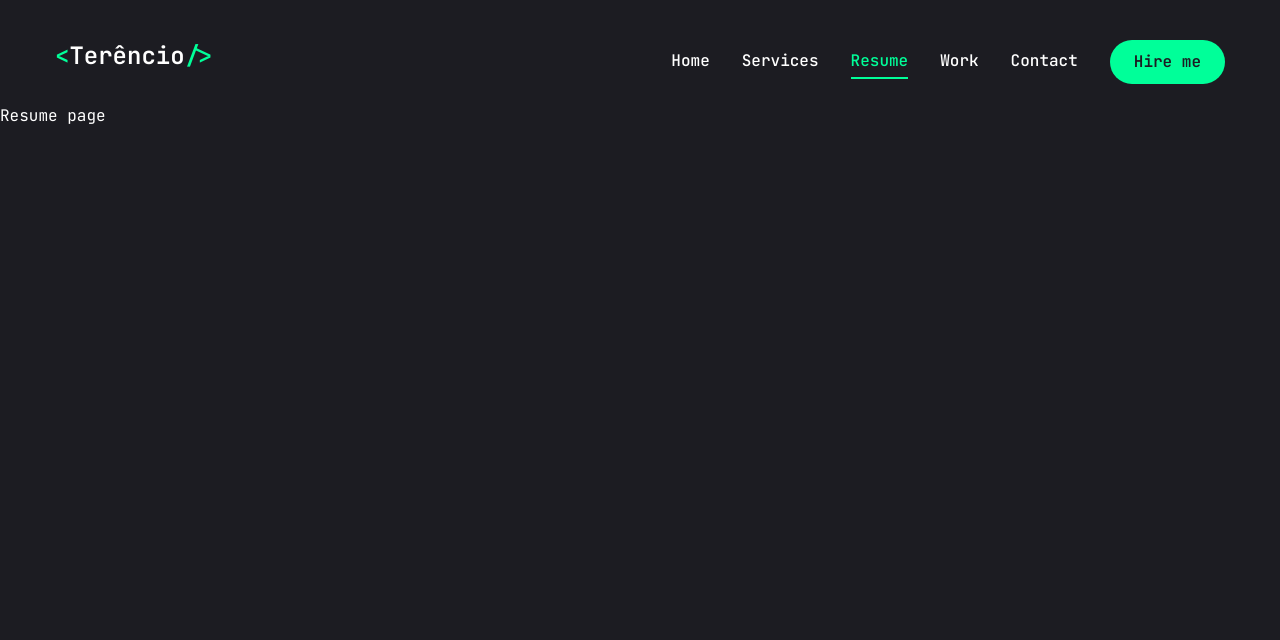
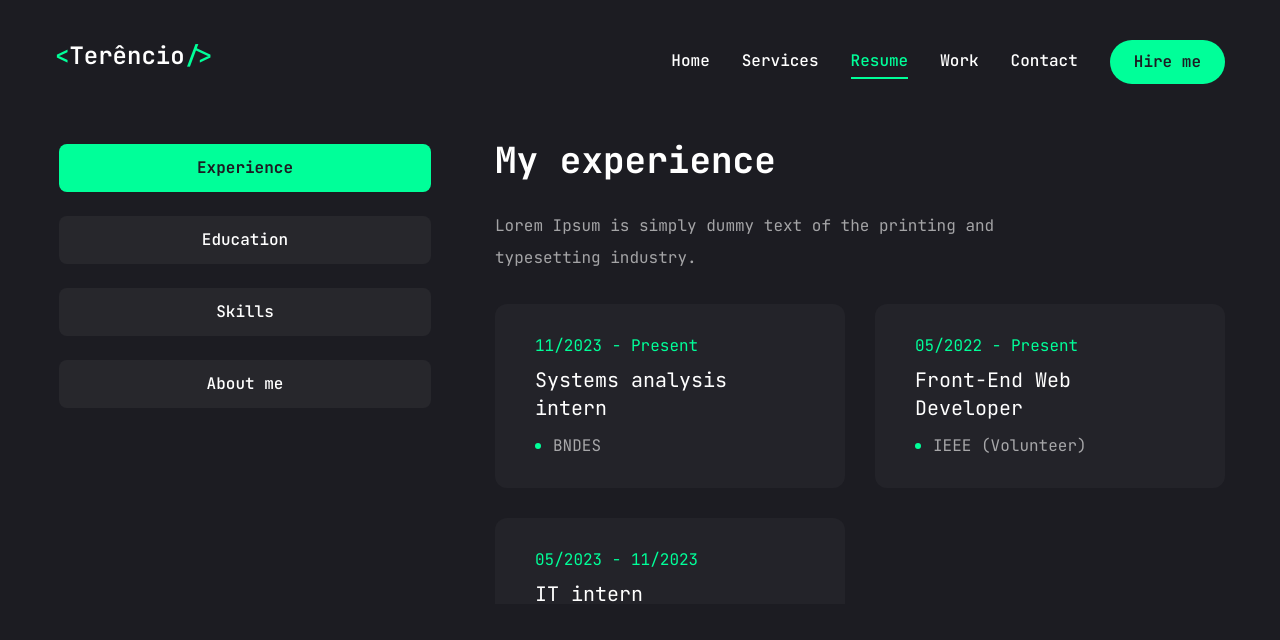
Before and after one commit to Jh-Terencio/portifolio, a Next.js app: page /resume in a window 1280 px wide. Shown: the top 640 px of the page. Built offline with nearby package versions, Linux system fonts and the light colour scheme.

Commit message:
Finishing the resume page

```diff
--- a/app/resume/page.jsx
+++ b/app/resume/page.jsx
@@ -1,8 +1,265 @@
-import React from 'react'
+"use client";
+
+import { FaHtml5, FaCss3, FaJs, FaReact, FaFigma, FaNodeJs, FaPython, FaDocker } from "react-icons/fa";
+import { SiTailwindcss, SiNextdotjs } from "react-icons/si"
+import { Tabs, TabsContent, TabsList, TabsTrigger } from "@/components/ui/tabs";
+import { Tooltip, TooltipContent, TooltipProvider, TooltipTrigger } from "@/components/ui/tooltip";
+import { ScrollArea } from "@/components/ui/scroll-area";
+import { motion } from "framer-motion";
+
+// About
+const about = {
+  title: "About me",
+  description: "Lorem Ipsum is simply dummy text of the printing and typesetting industry.",
+  info: [
+    {
+      fieldName: "Name",
+      fieldValue: "João Terêncio"
+    },
+    {
+      fieldName: "Phone",
+      fieldValue: "(+55) 21 99969-1455"
+    },
+    {
+      fieldName: "Experience",
+      fieldValue: "2 years"
+    },
+    {
+      fieldName: "Nationality",
+      fieldValue: "Brazilian"
+    },
+    {
+      fieldName: "Email",
+      fieldValue: "jh.terencio@gmail.com"
+    },
+    {
+      fieldName: "Languages",
+      fieldValue: "English, Portuguese & Spanish"
+    },
+    ]
+  }
+
+// Experience
+const experience = {
+  icon: '/assets/resume/badge.svg',
+  title: 'My experience',
+  description: 'Lorem Ipsum is simply dummy text of the printing and typesetting industry.',
+  items: [
+    {
+      company: "BNDES",
+      position: "Systems analysis intern",
+      duration: "11/2023 - Present",
+    },
+    {
+      company: "IEEE (Volunteer)",
+      position: "Front-End Web Developer",
+      duration: "05/2022 - Present",
+    },
+    {
+      company: "Centauro Eng. Informática",
+      position: "IT intern",
+      duration: "05/2023 - 11/2023",
+    },
+  ]
+}
+
+// Education
+const education = {
+  icon: '/assets/resume/cap.svg',
+  title: 'My education',
+  description: 'Lorem Ipsum is simply dummy text of the printing and typesetting industry.',
+  items: [
+    {
+      institution: "CEFET/RJ",
+      degree: "bachelor's degree in computer science",
+      duration: "2021 - Present",
+    },
+    {
+      institution: "Alura",
+      degree: "Python for Data Science",
+      duration: "2024",
+    },
+    {
+      institution: "DIO",
+      degree: "Fullstack Java + Angular Bootcamp",
+      duration: "2023",
+    },
+    {
+      institution: "Cultura Inglesa",
+      degree: "English Master Course",
+      duration: "2010 - 2019",
+    },
+  ]
+}
+
+// Skills
+const skills = {
+  title: 'My skills',
+  description: 'Lorem Ipsum is simply dummy text of the printing and typesetting industry.',
+  skillList: [
+    {
+      icon: <FaHtml5/>,
+      name: "HTML 5"
+    },
+    {
+      icon: <FaCss3/>,
+      name: "CSS 3"
+    },
+    {
+      icon: <FaJs/>,
+      name: "JavaScript"
+    },
+    {
+      icon: <FaReact/>,
+      name: "ReactJs"
+    },
+    {
+      icon: <FaFigma/>,
+      name: "Figma"
+    },
+    {
+      icon: <FaNodeJs/>,
+      name: "NodeJs"
+    },
+    {
+      icon: <FaPython/>,
+      name: "Python"
+    },
+    {
+      icon: <FaDocker/>,
+      name: "Docker"
+    },
+    {
+      icon: <SiTailwindcss/>,
+      name: "TailwindCSS"
+    },
+    {
+      icon: <SiNextdotjs/>,
+      name: "NextJs"
+    },
+  ]
+}
+
 
 const Resume = () => {
   return (
-    <div>Resume page</div>
+    <motion.div
+      initial={{opacity: 0}}
+      animate={{
+        opacity: 1,
+        transition: {delay: 2.4, duration: 0.4, ease: "easeIn"}
+      }}
+      className="min-h-[80vh] flex items-center justify-center py-12 xl:py-0"
+    >
+
+      <div className="container max-auto">
+        <Tabs
+          defaultValue="experience"
+          className="flex flex-col xl:flex-row gap-[60px]"
+        >
+          <TabsList className="flex flex-col w-full max-w-[380px] mx-auto xl:mx-0 gap-6">
+            <TabsTrigger value="experience">Experience</TabsTrigger>
+            <TabsTrigger value="education">Education</TabsTrigger>
+            <TabsTrigger value="skills">Skills</TabsTrigger>
+            <TabsTrigger value="about">About me</TabsTrigger>
+          </TabsList>
+
+          {/* Content */}
+          <div className="min-h-[70vh] w-full">
+            {/* experience */}
+            <TabsContent value="experience" className="w-full">
+              <div className="flex flex-col gap-[30px] text-center xl:text-left">
+                <h3 className="text-4xl font-bold">{experience.title}</h3>
+                <p className="max-w-[600px] text-white/60 mx-auto xl:mx-0">{experience.description}</p>
+                <ScrollArea className="h-[300px]">
+                  <ul className="grid grid-cols-1 lg:grid-cols-2 gap-[30px]">
+                    {experience.items.map((item, index) => {
+                      return (
+                        <li key={index} className="bg-[#232329] h-[184px] py-6 px-10 rounded-xl flex flex-col justify-center items-center lg:items-start gap-1">
+                          <span className="text-accent">{item.duration}</span>
+                          <h3 className="text-xl max-w-[260px] min-h-[60px]">{item.position}</h3>
+                          <div className="flex items-center gap-3">
+                            {/* dot */}
+                            <span className="w-[6px] h-[6px] rounded-full bg-accent"></span>
+                            <p className="text-white/60">{item.company}</p>
+                          </div>
+                        </li>
+                      )
+                    })}
+                  </ul>
+                </ScrollArea>
+              </div>
+            </TabsContent>
+            {/* education */}
+            <TabsContent value="education" className="w-full">
+              <div className="flex flex-col gap-[30px] text-center xl:text-left">
+                  <h3 className="text-4xl font-bold">{education.title}</h3>
+                  <p className="max-w-[600px] text-white/60 mx-auto xl:mx-0">{education.description}</p>
+                  <ScrollArea className="h-[300px]">
+                    <ul className="grid grid-cols-1 lg:grid-cols-2 gap-[30px]">
+                      {education.items.map((item, index) => {
+                        return (
+                          <li key={index} className="bg-[#232329] h-[184px] py-6 px-10 rounded-xl flex flex-col justify-center items-center lg:items-start gap-1">
+                            <span className="text-accent">{item.duration}</span>
+                            <h3 className="text-xl max-w-[260px] min-h-[60px]">{item.degree}</h3>
+                            <div className="flex items-center gap-3">
+                              {/* dot */}
+                              <span className="w-[6px] h-[6px] rounded-full bg-accent"></span>
+                              <p className="text-white/60">{item.institution}</p>
+                            </div>
+                          </li>
+                        )
+                      })}
+                    </ul>
+                  </ScrollArea>
+                </div>
+            </TabsContent>
+            {/* skills */}
+            <TabsContent value="skills" className="w-full h-full">
+              <div className="flex flex-col gap-[30px]">
+                <div className="flex flex-col gap-[30px] text-center xl:text-left">
+                  <h3 className="text-4xl font-bold">{skills.title}</h3>
+                  <p className="max-w-[600px] text-white/60 mx-auto xl:mx-0">{skills.description}</p>
+                </div>
+                <ul className="grid grid-cols-2 sm:grid-cols-3 md:grid-cols-5 gap-4 xl:gap-[30px]">
+                  {skills.skillList.map((skill, index) => {
+                    return <li key={index}>
+                      <TooltipProvider delayDuration={100}>
+                        <Tooltip>
+                          <TooltipTrigger className="w-full h-[100px] bg-[#232329] rounded-xl flex justify-center items-center group">
+                            <div className="text-5xl group-hover:text-accent transition-all duration-500">{skill.icon}</div>
+                          </TooltipTrigger>
+                          <TooltipContent>
+                            <p>{skill.name}</p>
+                          </TooltipContent>
+                        </Tooltip>
+                      </TooltipProvider>
+                    </li>
+                  })}
+                </ul>
+              </div>
+            </TabsContent>
+            {/* about */}
+            <TabsContent value="about" className="w-full text-center xl:text-left">
+              <div className="flex flex-col gap-[30px]">
+                <h3 className="text-4xl font-bold">{about.title}</h3>
+                <p className="max-w-[600px] text-white/60 mx-auto xl:mx-0">{about.description}</p>
+                <ul className="grid grid-cols-1 xl:grid-cols-2 gap-y-6 max-w-[620px] mx-auto xl:mx-0">
+                  {about.info.map((info, index) => {
+                    return (
+                      <li key={index} className="flex items-center justify-center xl:justify-start gap-4">
+                        <span className="text-white/60">{info.fieldName}</span>
+                        <span className="text-[16px]">{info.fieldValue}</span>
+                      </li>
+                    )
+                  })}
+                </ul>
+              </div>
+            </TabsContent>
+          </div>
+        </Tabs>
+      </div>
+    </motion.div>
   )
 }
 
--- a/components/ui/scroll-area.jsx
+++ b/components/ui/scroll-area.jsx
@@ -32,7 +32,7 @@
       className
     )}
     {...props}>
-    <ScrollAreaPrimitive.ScrollAreaThumb className="relative flex-1 rounded-full bg-slate-200 dark:bg-slate-800" />
+    <ScrollAreaPrimitive.ScrollAreaThumb className="relative flex-1 rounded-full bg-accent dark:bg-slate-800" />
   </ScrollAreaPrimitive.ScrollAreaScrollbar>
 ))
 ScrollBar.displayName = ScrollAreaPrimitive.ScrollAreaScrollbar.displayName
--- a/components/ui/tabs.jsx
+++ b/components/ui/tabs.jsx
@@ -11,7 +11,7 @@
   <TabsPrimitive.List
     ref={ref}
     className={cn(
-      "inline-flex h-10 items-center justify-center rounded-md bg-slate-100 p-1 text-slate-500 dark:bg-slate-800 dark:text-slate-400",
+      "inline-flex h-auto rounded-md p-1 text-primary",
       className
     )}
     {...props} />
@@ -22,7 +22,7 @@
   <TabsPrimitive.Trigger
     ref={ref}
     className={cn(
-      "inline-flex items-center justify-center whitespace-nowrap rounded-sm px-3 py-1.5 text-sm font-medium ring-offset-white transition-all focus-visible:outline-none focus-visible:ring-2 focus-visible:ring-slate-950 focus-visible:ring-offset-2 disabled:pointer-events-none disabled:opacity-50 data-[state=active]:bg-white data-[state=active]:text-slate-950 data-[state=active]:shadow-sm dark:ring-offset-slate-950 dark:focus-visible:ring-slate-300 dark:data-[state=active]:bg-slate-950 dark:data-[state=active]:text-slate-50",
+      "inline-flex items-center w-full bg-[#27272c] justify-center whitespace-nowrap text-white rounded-lg p-3 text-base font-medium ring-offset-white transition-all disabled:pointer-events-none disabled:opacity-50 data-[state=active]:bg-accent data-[state=active]:text-primary data-[state=active]:font-bold data-[state=active]:shadow-sm",
       className
     )}
     {...props} />
@@ -33,7 +33,7 @@
   <TabsPrimitive.Content
     ref={ref}
     className={cn(
-      "mt-2 ring-offset-white focus-visible:outline-none focus-visible:ring-2 focus-visible:ring-slate-950 focus-visible:ring-offset-2 dark:ring-offset-slate-950 dark:focus-visible:ring-slate-300",
+      "min-h-[480px] ring-offset-white focus-visible:outline-none focus-visible:ring-2 focus-visible:ring-slate-950 focus-visible:ring-offset-2 dark:ring-offset-slate-950 dark:focus-visible:ring-slate-300",
       className
     )}
     {...props} />
```
